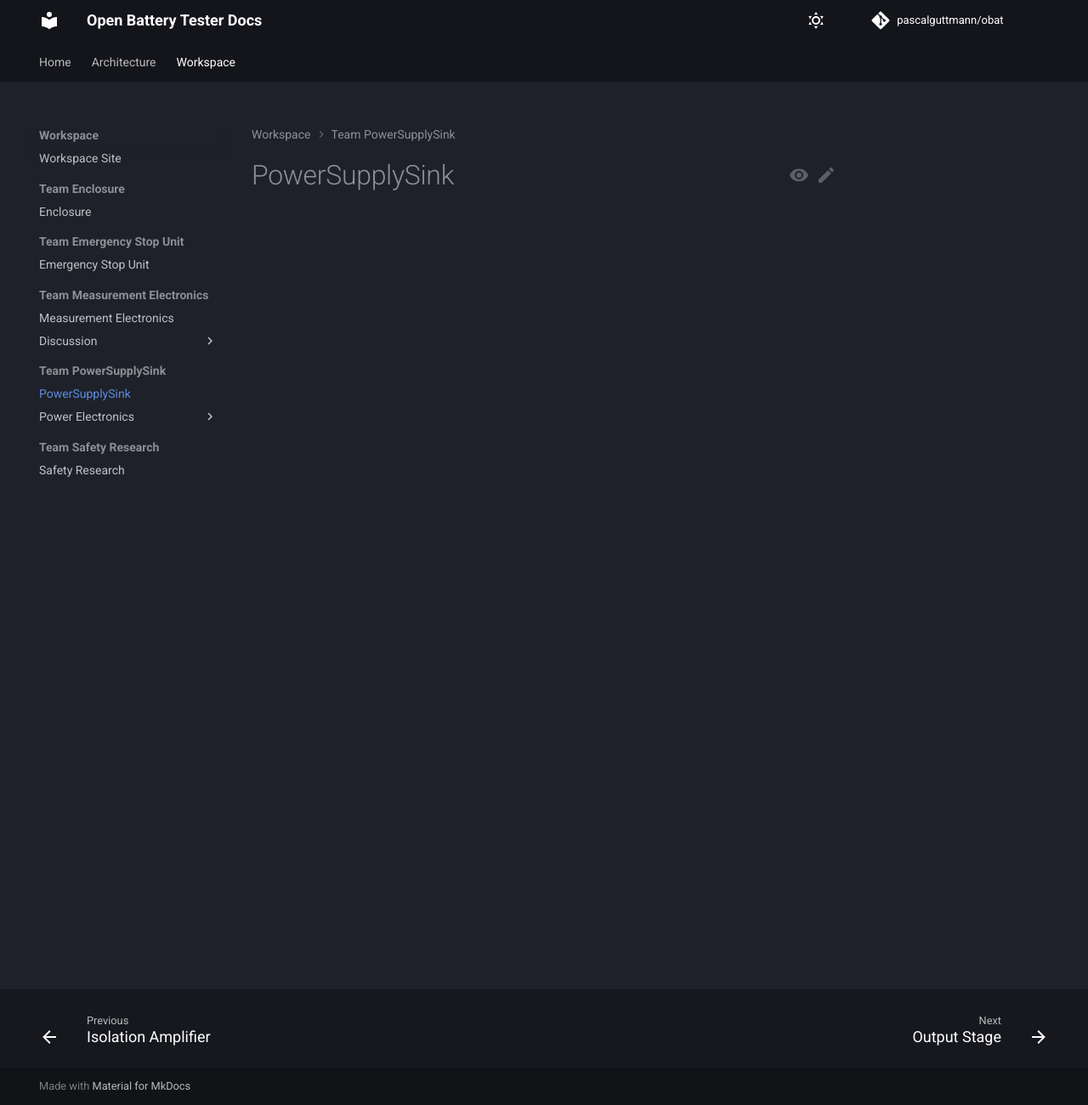
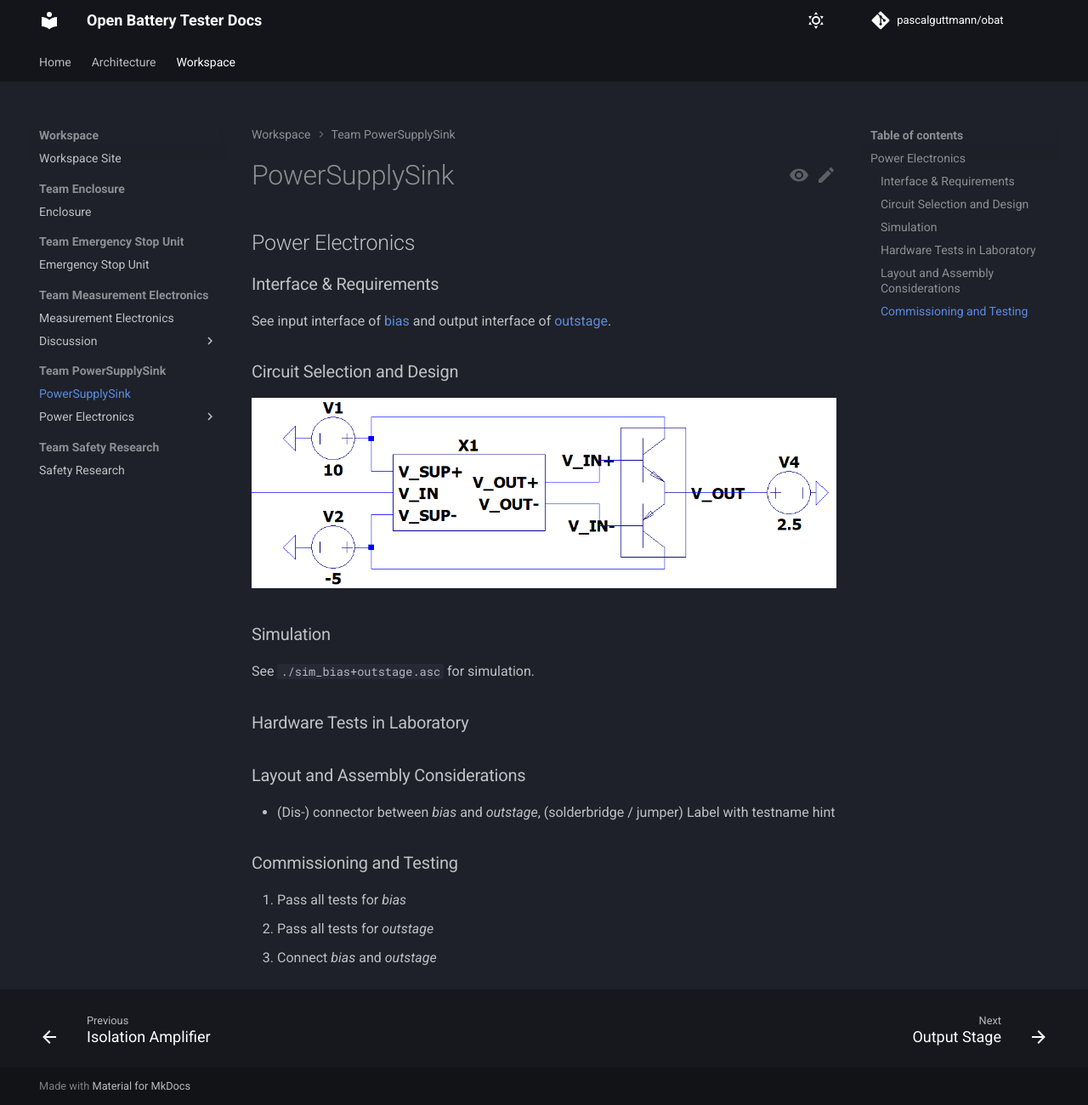
Before and after one commit to pascalguttmann/obat, an MkDocs documentation site: the page built from docs/workspace/pss/index.md, in a window 1280 px wide and 1300 px high. Shown: the whole window at 85% size. Built offline with MkDocs 1.6.1 and Material for MkDocs 9.7.7, drawn with Linux system fonts in a browser that asks for light colours; comment, search, counter and statistics services are not loaded.

Commit message:
add power electronics subsystem integration

```diff
--- a/docs/workspace/pss/index.md
+++ b/docs/workspace/pss/index.md
@@ -1 +1,29 @@
 # PowerSupplySink
+
+## Power Electronics
+
+### Interface & Requirements
+
+See input interface of [bias](./bias/bias.md) and output interface of
+[outstage](./outstage/outstage.md).
+
+### Circuit Selection and Design
+
+![image](./power_electronics.png)
+
+### Simulation
+
+See `./sim_bias+outstage.asc` for simulation.
+
+### Hardware Tests in Laboratory
+
+### Layout and Assembly Considerations
+
+- (Dis-) connector between _bias_ and _outstage_, (solderbridge / jumper)
+    Label with testname hint
+
+### Commissioning and Testing
+
+1. Pass all tests for _bias_
+2. Pass all tests for _outstage_
+3. Connect _bias_ and _outstage_
```
Also changed, not shown: docs/workspace/pss/power_electronics.png (added).
